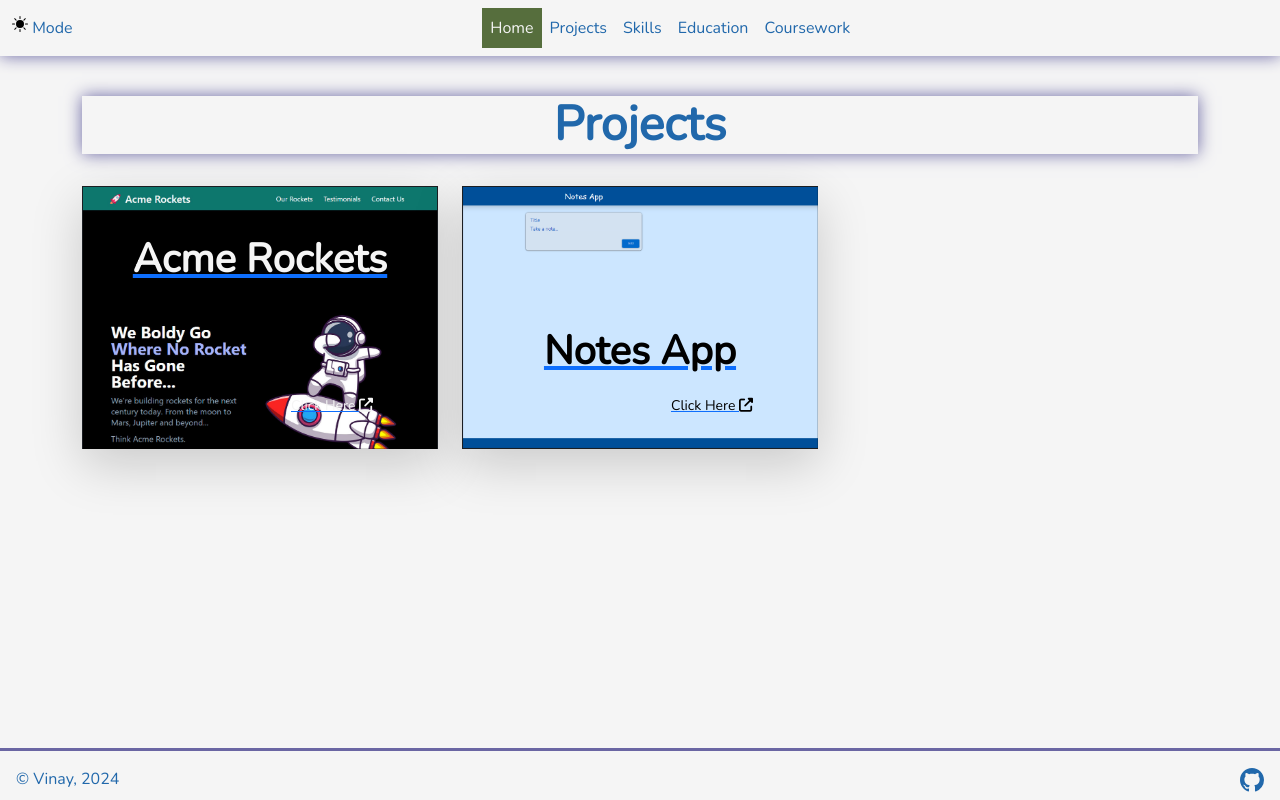
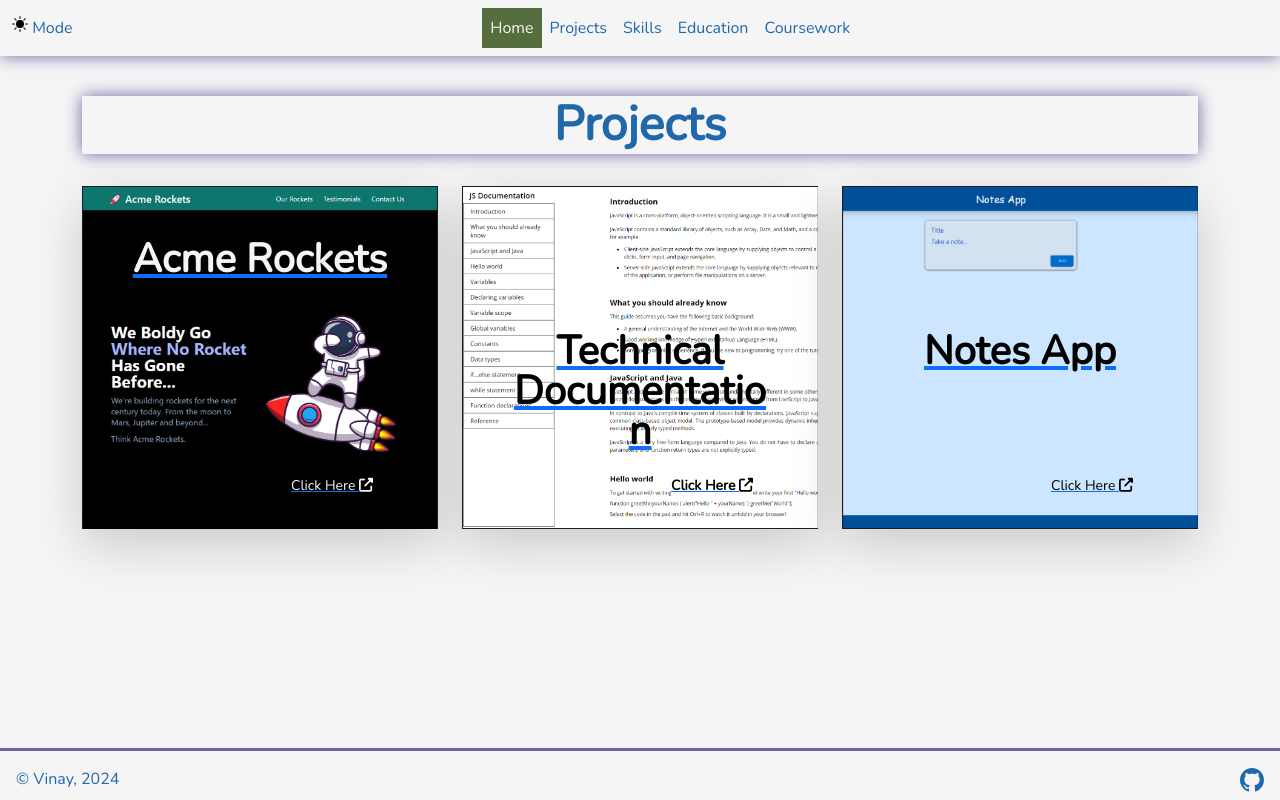
Before and after one commit to vinayudaya/Website, a plain HTML site: page Projects.html in a window 1280 px wide. Drawn offline with nearby package versions, Linux system fonts and the light colour scheme.

Commit message:
Technical Documentation

```diff
--- a/Projects.html
+++ b/Projects.html
@@ -57,6 +57,35 @@
           </div>
 
           <div class="col">
+            <a href="https://vinayudaya.github.io/TechnicalDocumentation/" target="_blank"
+              ><div
+                class="card card-cover h-100 overflow-hidden text-bg-dark rounded-0 shadow-lg"
+                style="
+                  background-image: url('Technical\ Documentation.webp');
+                  background-repeat: no-repeat;
+                  background-size: cover;
+                "
+              >
+                <div
+                  class="d-flex flex-column h-100 p-5 pb-3 text-black text-shadow-1"
+                >
+                  <h3 class="pt-5 mt-5 mb-4 display-6 lh-1 fw-bold">
+                    Technical Documentation
+                  </h3>
+                  <ul class="d-flex list-unstyled mt-auto">
+                    <li class="me-auto"></li>
+                    <li class="d-flex align-items-center me-3 tech-doc">
+                      <small
+                        >Click Here&nbsp;<i
+                          class="fa-solid fa-up-right-from-square"
+                        ></i
+                      ></small>
+                    </li>
+                  </ul>
+                </div></div
+            ></a>
+          </div>
+          <div class="col">
             <a href="https://vinayudaya.github.io/Keeper/" target="_blank"
               ><div
                 class="card card-cover h-100 overflow-hidden text-bg-dark rounded-0 shadow-lg"
--- a/style.css
+++ b/style.css
@@ -153,6 +153,10 @@ h2 {
 .acme {
   color: var(--CARD-COLOR);
 }
+.tech-doc {
+  font-weight: bold;
+  background-color: white;
+}
 .Skills h3 {
   text-transform: uppercase;
 }
```
Also changed, not shown: Coursework.html (+7 -0 lines), Technical Documentation.webp (added).
